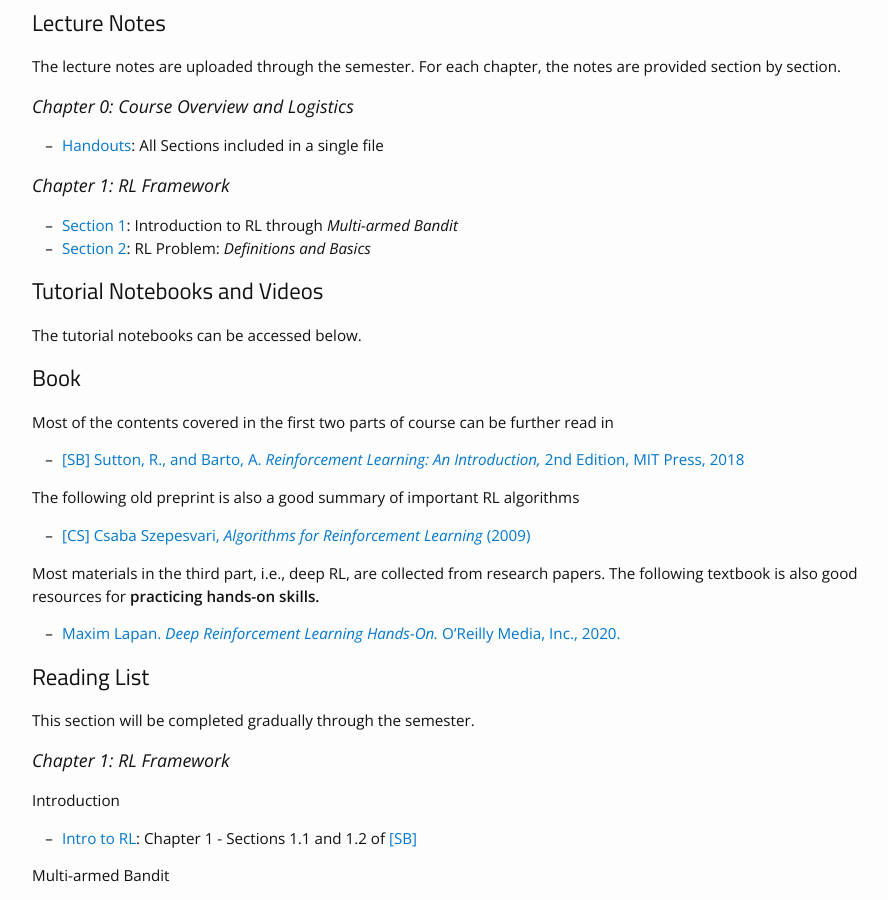
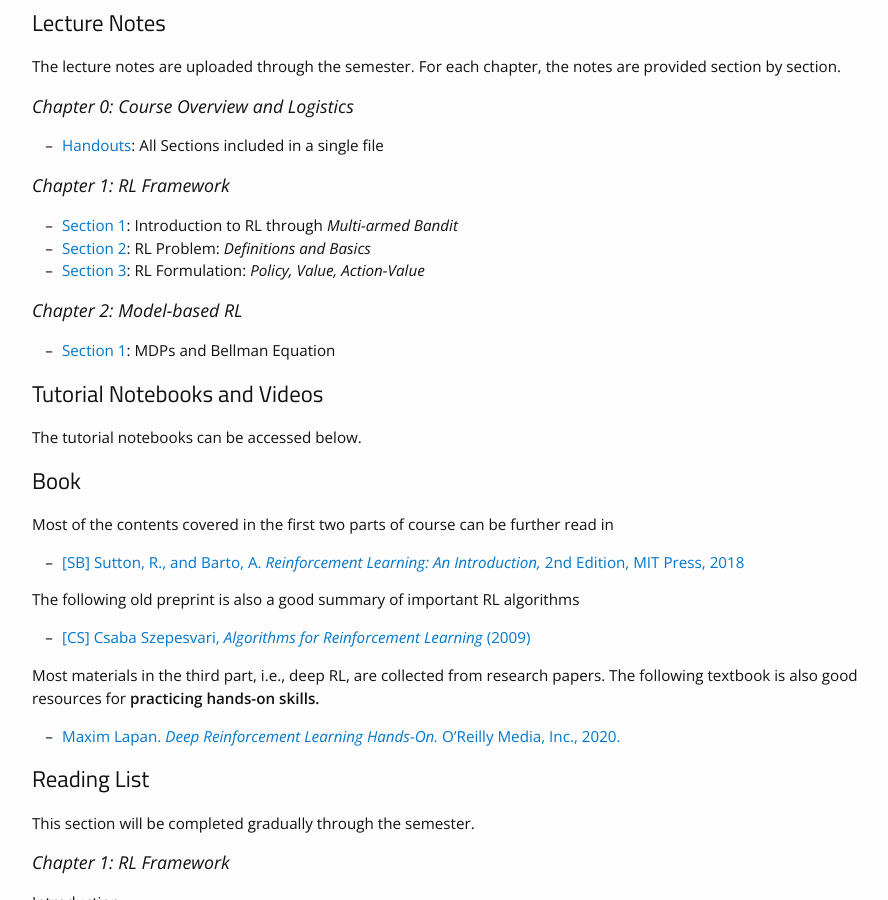
Before and after one commit to bereyhi-courses/rl-utoronto, a Jekyll site: the page built from materials.md, in a window 1280 px wide and 900 px high, scrolled down 333 px. Shown: the whole window, without its empty margins (163-1051 px from the left). Built offline with Jekyll 4.4.1, drawn with Linux system fonts in a browser that asks for light colours; nearby versions of some CDN libraries.

Commit message:
L2 uploaded

```diff
--- a/materials.md
+++ b/materials.md
@@ -13,7 +13,10 @@ The lecture notes are uploaded through the semester. For each chapter, the notes
 ### Chapter 1: RL Framework
 * [Section 1]({{site.baseurl}}/assets/Notes/CH1/CH1_Sec1.pdf): Introduction to RL through _Multi-armed Bandit_
 * [Section 2]({{site.baseurl}}/assets/Notes/CH1/CH1_Sec2.pdf): RL Problem: _Definitions and Basics_
+* [Section 3]({{site.baseurl}}/assets/Notes/CH1/CH1_Sec3.pdf): RL Formulation: _Policy, Value, Action-Value_
 
+### Chapter 2: Model-based RL
+* [Section 1]({{site.baseurl}}/assets/Notes/CH2/CH2_Sec1.pdf): MDPs and Bellman Equation
 
 
 <!-- ### Chapter 2: Model-based RL
```
Also changed, not shown: _lectures/L00_Overview.md (+1 -1 lines), 8 other files.
